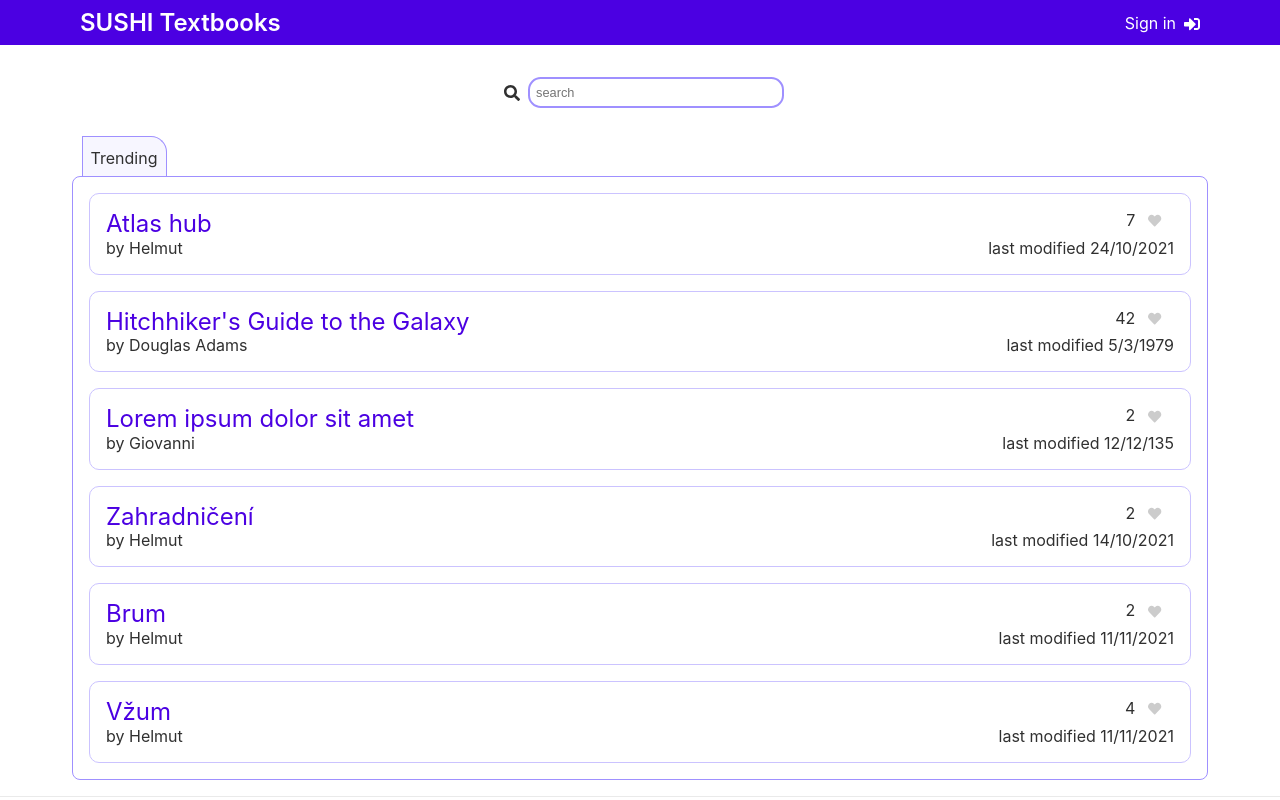
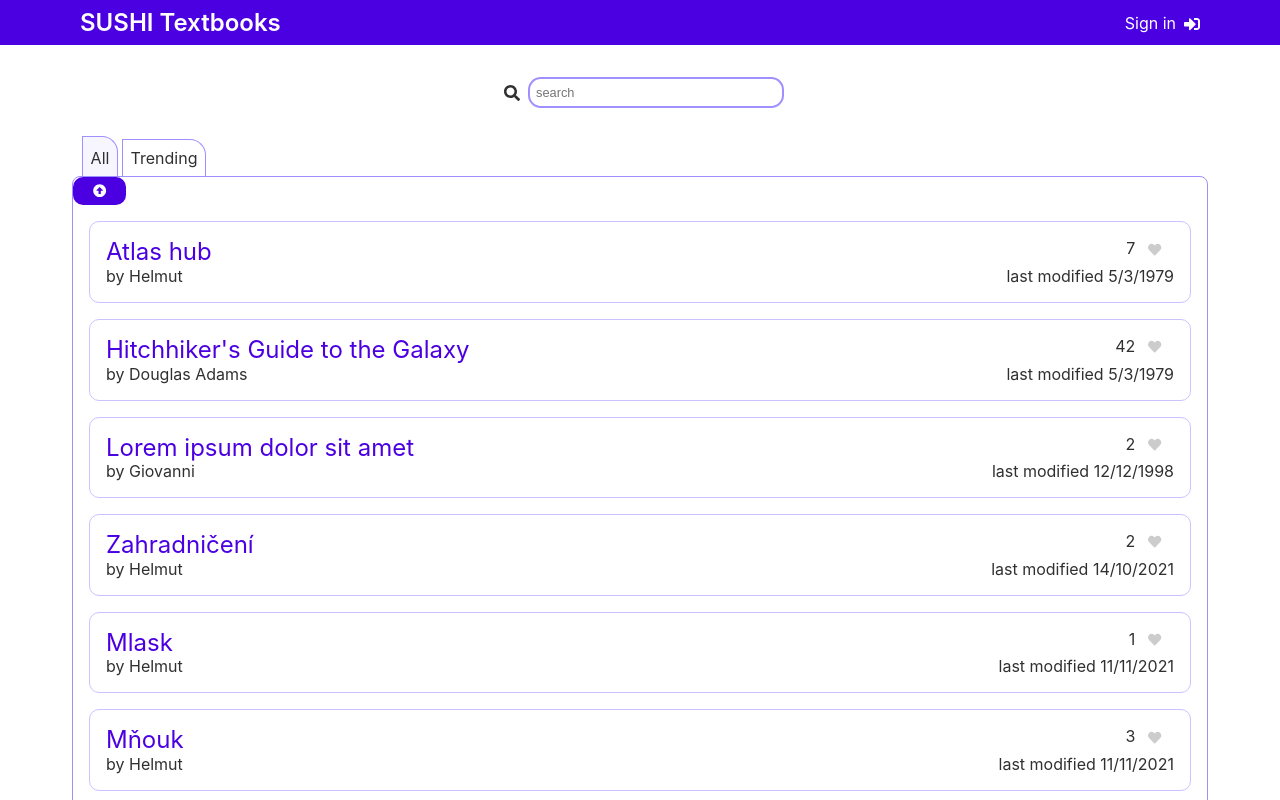
Before and after one commit to hoskra/sushi-next, a Next.js app: page / in a window 1280 px wide. Shown: the top 800 px of the page. Built offline with nearby package versions, Linux system fonts and the light colour scheme.

Commit message:
Added all tab and filtering of date and sorting

```diff
--- a/components/Tabs.js
+++ b/components/Tabs.js
@@ -2,7 +2,7 @@ import React from "react";
 import { useSelector } from 'react-redux'
 
 import { useDispatch } from 'react-redux'
-import { trending, sharedWithMe, myTextbooks, favourites } from '../redux/tabSlice'
+import { all, trending, sharedWithMe, myTextbooks, favourites } from '../redux/tabSlice'
 
 
 export default function Tabs() {
@@ -12,12 +12,13 @@ export default function Tabs() {
 
   return (
     <ul className="tabs">
-      <li onClick={() => dispatch(trending())} className={tabState == 0 ? "active" : undefined}>Trending</li>
+      <li onClick={() => dispatch(all())} className={tabState == 0 ? "active" : undefined}>All</li>
+      <li onClick={() => dispatch(trending())} className={tabState == 1 ? "active" : undefined}>Trending</li>
       {loggedIn ?
         <>
-        <li onClick={() => dispatch(sharedWithMe())} className={tabState == 1 ? "active" : undefined}>Shared with me</li>
-        <li onClick={() => dispatch(myTextbooks())} className={tabState == 2 ? "active" : undefined}>My Textbooks</li>
-        <li onClick={() => dispatch(favourites())} className={tabState == 3 ? "active" : undefined}>Favourites</li>
+        <li onClick={() => dispatch(sharedWithMe())} className={tabState == 2 ? "active" : undefined}>Shared with me</li>
+        <li onClick={() => dispatch(myTextbooks())} className={tabState == 3 ? "active" : undefined}>My Textbooks</li>
+        <li onClick={() => dispatch(favourites())} className={tabState == 4 ? "active" : undefined}>Favourites</li>
         </>
       : null}
     </ul>
--- a/components/TextbookCard.js
+++ b/components/TextbookCard.js
@@ -5,6 +5,7 @@ import Link from 'next/link'
 import {FontAwesomeIcon} from '@fortawesome/react-fontawesome'
 import {faHeart as farFaStar} from '@fortawesome/free-regular-svg-icons'
 import  StarRating  from './StarRating'
+import Moment from 'moment';
 
 export default function TextbookCard(props) {
   return (
--- a/constants/data.js
+++ b/constants/data.js
@@ -44,11 +44,11 @@ export const textbooks = {
     id: 0,
     title: "Atlas hub",
     author: "Helmut",
-    modification: "24/10/2021",
+    modification: "5/3/1979",
     stars: 7,
     starSet: false,
     userId: 0,
-    tab: [0, 2],
+    tab: [1, 3],
     private: false,
     deleted: false,
     favourite: false,
@@ -84,7 +84,7 @@ export const textbooks = {
     stars: 42,
     starSet: false,
     userId: 1,
-    tab: [0, 3],
+    tab: [1, 4],
     private: false,
     deleted: false,
     favourite: true,
@@ -130,11 +130,11 @@ export const textbooks = {
     id: 2,
     title: "Lorem ipsum dolor sit amet",
     author: "Giovanni",
-    modification: "12/12/135",
+    modification: "12/12/1998",
     stars: 2,
     starSet: false,
     userId: 2,
-    tab: [0, 1],
+    tab: [1, 2],
     private: false,
     deleted: false,
     favourite: false,
@@ -148,7 +148,7 @@ export const textbooks = {
     stars: 2,
     starSet: false,
     userId: 0,
-    tab: [0, 2],
+    tab: [1, 3],
     private: false,
     deleted: false,
     favourite: false,
@@ -162,7 +162,7 @@ export const textbooks = {
     stars: 2,
     starSet: false,
     userId: 0,
-    tab: [0, 2],
+    tab: [1, 3],
     private: true,
     deleted: false,
     favourite: false,
@@ -176,7 +176,7 @@ export const textbooks = {
     stars: 4,
     starSet: false,
     userId: 0,
-    tab: [0, 2],
+    tab: [1, 3],
     private: true,
     deleted: false,
     favourite: false,
@@ -190,7 +190,7 @@ export const textbooks = {
     stars: 1,
     starSet: false,
     userId: 0,
-    tab: [2],
+    tab: [3],
     private: false,
     deleted: false,
     favourite: false,
@@ -204,7 +204,7 @@ export const textbooks = {
     stars: 3,
     starSet: false,
     userId: 0,
-    tab: [2],
+    tab: [3],
     private: false,
     deleted: false,
     favourite: false,
@@ -218,7 +218,7 @@ export const textbooks = {
     stars: 11,
     starSet: false,
     userId: 3,
-    tab: [],
+    tab: [0],
     private: false,
     deleted: false,
     favourite: false,
@@ -232,7 +232,7 @@ export const textbooks = {
     stars: 13,
     starSet: false,
     userId: 4,
-    tab: [3],
+    tab: [4],
     private: false,
     deleted: false,
     favourite: true,
@@ -246,7 +246,7 @@ export const textbooks = {
     stars: 4,
     starSet: false,
     userId: 5,
-    tab: [1],
+    tab: [2],
     private: false,
     deleted: false,
     favourite: false,
@@ -260,7 +260,7 @@ export const textbooks = {
     stars: 0,
     starSet: false,
     userId: 6,
-    tab: [1],
+    tab: [2],
     private: false,
     deleted: false,
     favourite: false,
@@ -274,7 +274,7 @@ export const textbooks = {
     stars: 42,
     starSet: false,
     userId: 1,
-    tab: [],
+    tab: [0],
     private: false,
     deleted: true,
     favourite: true,
--- a/package.json
+++ b/package.json
@@ -18,6 +18,8 @@
     "@fortawesome/free-solid-svg-icons": "^5.15.4",
     "@fortawesome/react-fontawesome": "^0.1.16",
     "@reduxjs/toolkit": "^1.6.2",
+    "date-fns": "^2.27.0",
+    "moment": "^2.29.1",
     "next": "^12.0.2",
     "react": "^17.0.2",
     "react-dom": "17.0.2",
--- a/pages/index.js
+++ b/pages/index.js
@@ -1,6 +1,12 @@
 import React, { useState } from "react";
 import { FontAwesomeIcon } from '@fortawesome/react-fontawesome'
-import { faSearch } from '@fortawesome/free-solid-svg-icons'
+import {
+  faArrowAltCircleDown,
+  faArrowAltCircleUp,
+  faArrowCircleDown,
+  faPlus,
+  faSearch
+} from '@fortawesome/free-solid-svg-icons'
 import { useDispatch, useSelector } from 'react-redux';
 
 import TextbookCard from '../components/TextbookCard'
@@ -8,11 +14,15 @@ import HomepageTools from '../components/HomepageTools'
 import HeadComponent from '../components/HeadComponent'
 
 import { changeName } from "../redux/pageNameSlice";
+import { all } from '../redux/tabSlice'
+import moment from "moment";
+import {addFavourite, removeFavourite} from "../redux/textbookSlice";
 
 export default function Home() {
   const dispatch = useDispatch();
   dispatch(changeName(""));
   const [query, setQuery] = useState('');
+  const [descending, setDescending] = useState(false);
   const tabState = useSelector((state) => state.tab.value)
   const txs = useSelector((state) => state.textbook.value)
 
@@ -23,22 +33,44 @@ export default function Home() {
     <div>
       <div className="search-bar-container">
         <FontAwesomeIcon icon={faSearch} />
-        <input className="sushi-input" placeholder="search" onChange={event => setQuery(event.target.value)} />
+        <input className="sushi-input" placeholder="search" value={query} onChange={event => setQuery(event.target.value) } />
       </div>
 
     <HomepageTools/>
     <div className="textbook-list">
+      <button className="sushi-button" onClick={(e) => setDescending(!descending)}>
+        <FontAwesomeIcon icon={descending ? faArrowAltCircleDown : faArrowAltCircleUp} />
+      </button>
     {
       Object.entries(txs).filter((textbook) => {
-          if(textbook[1].deleted == false ) {
+          if (query != '' && tabState != 0) {
+            setQuery('')
+          }
+
+          if(textbook[1].deleted == false) {
             if (query === ''  ) {
-              if( textbook[1].tab.includes(tabState))
-                return textbook[1];
-            } else if (textbook[1].title.toLowerCase().includes(query.toLowerCase()) || textbook[1].author.toLowerCase().includes(query.toLowerCase()) ) {
+              if (tabState == 0 && !textbook[1].private) {
+                return textbook[1]
+              } else if (textbook[1].tab.includes(tabState)){
+                return textbook[1]
+              }
+            } else if (textbook[1].title.toLowerCase().includes(query.toLowerCase())
+                        || textbook[1].author.toLowerCase().includes(query.toLowerCase())
+                        || textbook[1].modification.replaceAll("/", "").includes(query.toLowerCase().replaceAll(".", ""))) {
+              dispatch(all())
               return textbook[1];
             }
           }
-        }).map((textbook, index) => (
+        }).sort((a, b) =>
+          {
+            if (tabState == 1) {
+              return descending ? a[1].stars < b[1].stars : a[1].stars > b[1].stars
+            }
+            return descending ?
+                moment(a[1].modification, 'DD/MM/YYYY').isBefore(moment(b[1].modification, 'DD/MM/YYYY'))
+              : moment(a[1].modification, 'DD/MM/YYYY').isAfter(moment(b[1].modification, 'DD/MM/YYYY'))
+          })
+          .map((textbook, index) => (
           <TextbookCard key={index} data={textbook[1]} />
         ))
       }
--- a/redux/tabSlice.js
+++ b/redux/tabSlice.js
@@ -8,22 +8,25 @@ export const tabSlice = createSlice({
   name: 'tab',
   initialState,
   reducers: {
+    all: (state ) => {
+      state.value = 0;
+      },
     trending: (state) => {
-      state.value = 0;
+      state.value = 1;
     },
     sharedWithMe: (state) => {
-      state.value = 1;
+      state.value = 2;
     },
     myTextbooks: (state) => {
-      state.value = 2;
+      state.value = 3;
     },
     favourites: (state) => {
-      state.value = 3;
+      state.value = 4;
     },
   },
 })
 
 // Action creators are generated for each case reducer function
-export const { trending, sharedWithMe, myTextbooks, favourites } = tabSlice.actions
+export const { all, trending, sharedWithMe, myTextbooks, favourites } = tabSlice.actions
 
 export default tabSlice.reducer
```
Also changed, not shown: styles/global.scss (line endings or trailing spaces), 1 other file (tests, documents, lock files or other folders).
